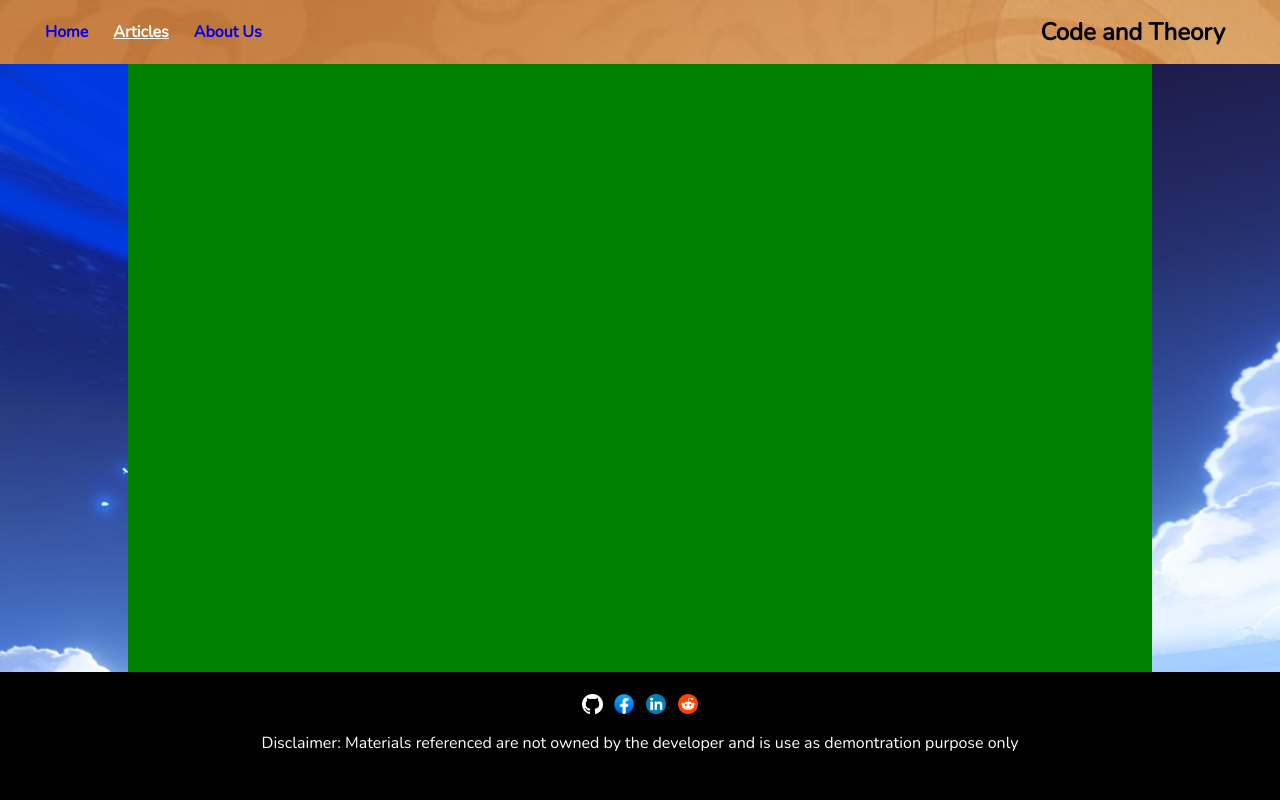
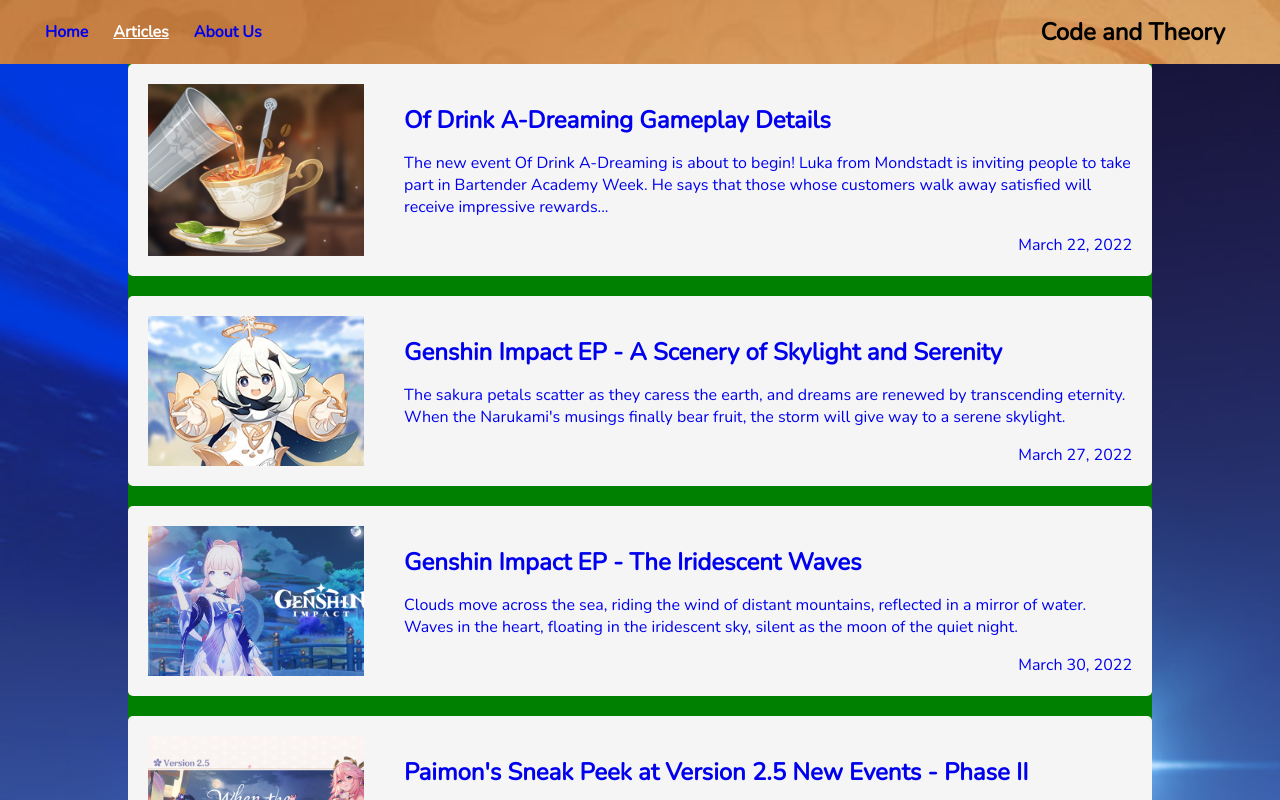
Before and after one commit to Arisko07/Angular-FE, an Angular app: page / in a window 1280 px wide. Both pictures are taken after a click on the link "Articles". Shown: the top 800 px of the page. Built offline with nearby package versions, Linux system fonts and the light colour scheme.

Commit message:
integrate article and page-not-found component

```diff
--- a/src/app/app.component.html
+++ b/src/app/app.component.html
@@ -3,8 +3,8 @@
   <app-header></app-header>
   <div class="main-content">
     <app-home *ngIf="currentPage === 'home'" class="home"></app-home>
-    <div *ngIf="currentPage === 'article'" class="article"></div>
-    <div *ngIf="currentPage === 'aboutUs'" class="aboutUs"></div>
+    <app-article *ngIf="currentPage === 'article'" class="article"></app-article>
+    <app-page-not-found *ngIf="currentPage === 'aboutUs'" class="aboutUs"></app-page-not-found>
     <app-detail *ngIf="currentPage === 'detail'" class="detail"></app-detail>
   </div>
   <app-footer></app-footer>
--- a/src/app/app.module.ts
+++ b/src/app/app.module.ts
@@ -18,6 +18,7 @@
 import { DetailContentComponent } from './detail/detail-content/detail-content.component';
 import { DetailSideContentComponent } from './detail/detail-side-content/detail-side-content.component';
 import { DetailTableComponent } from './detail/detail-table/detail-table.component';
+import { PageNotFoundComponent } from './page-not-found/page-not-found.component';
 
 @NgModule({
   declarations: [
@@ -34,7 +35,8 @@
     DetailComponent,
     DetailContentComponent,
     DetailSideContentComponent,
-    DetailTableComponent
+    DetailTableComponent,
+    PageNotFoundComponent
   ],
   imports: [
     BrowserModule
```
